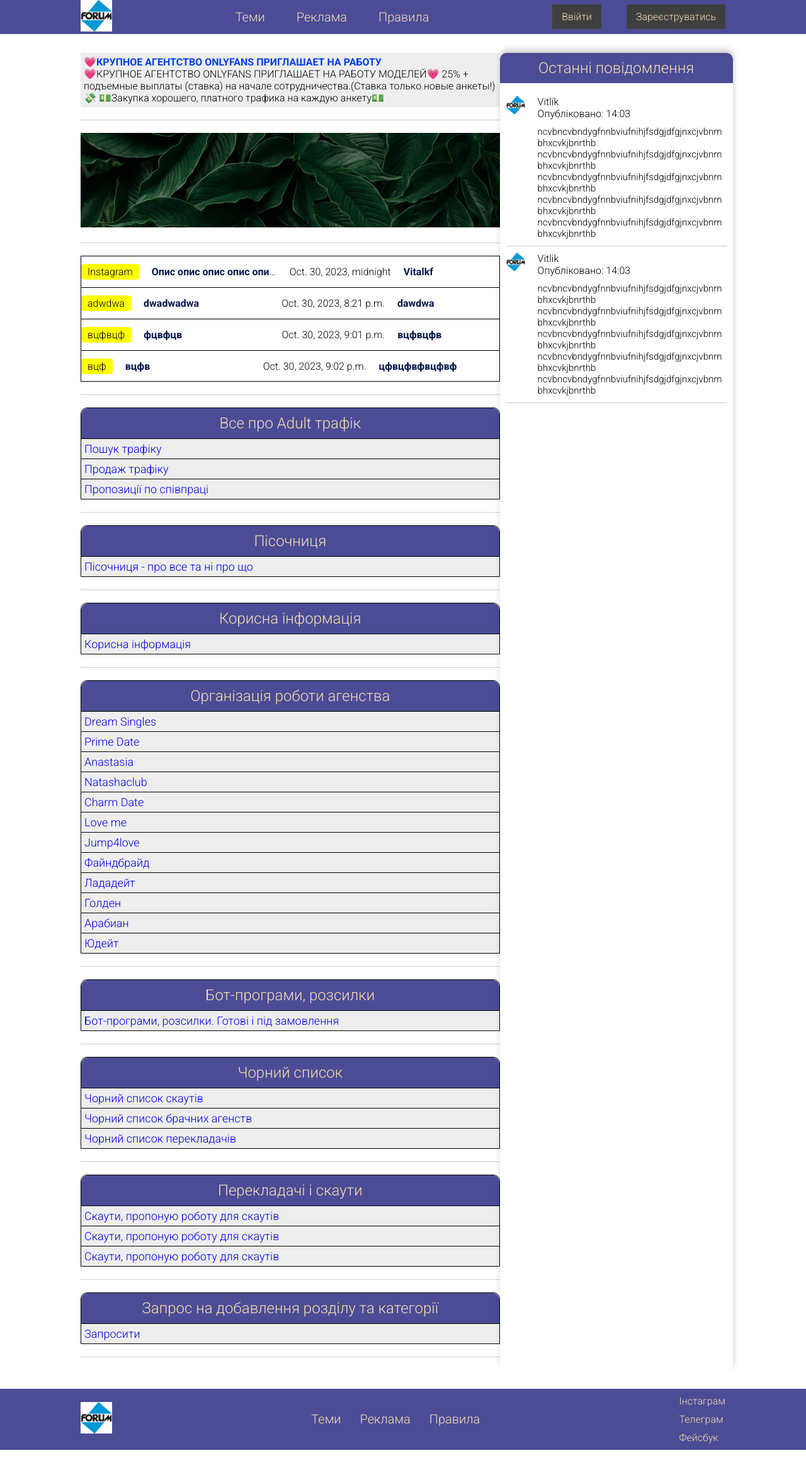
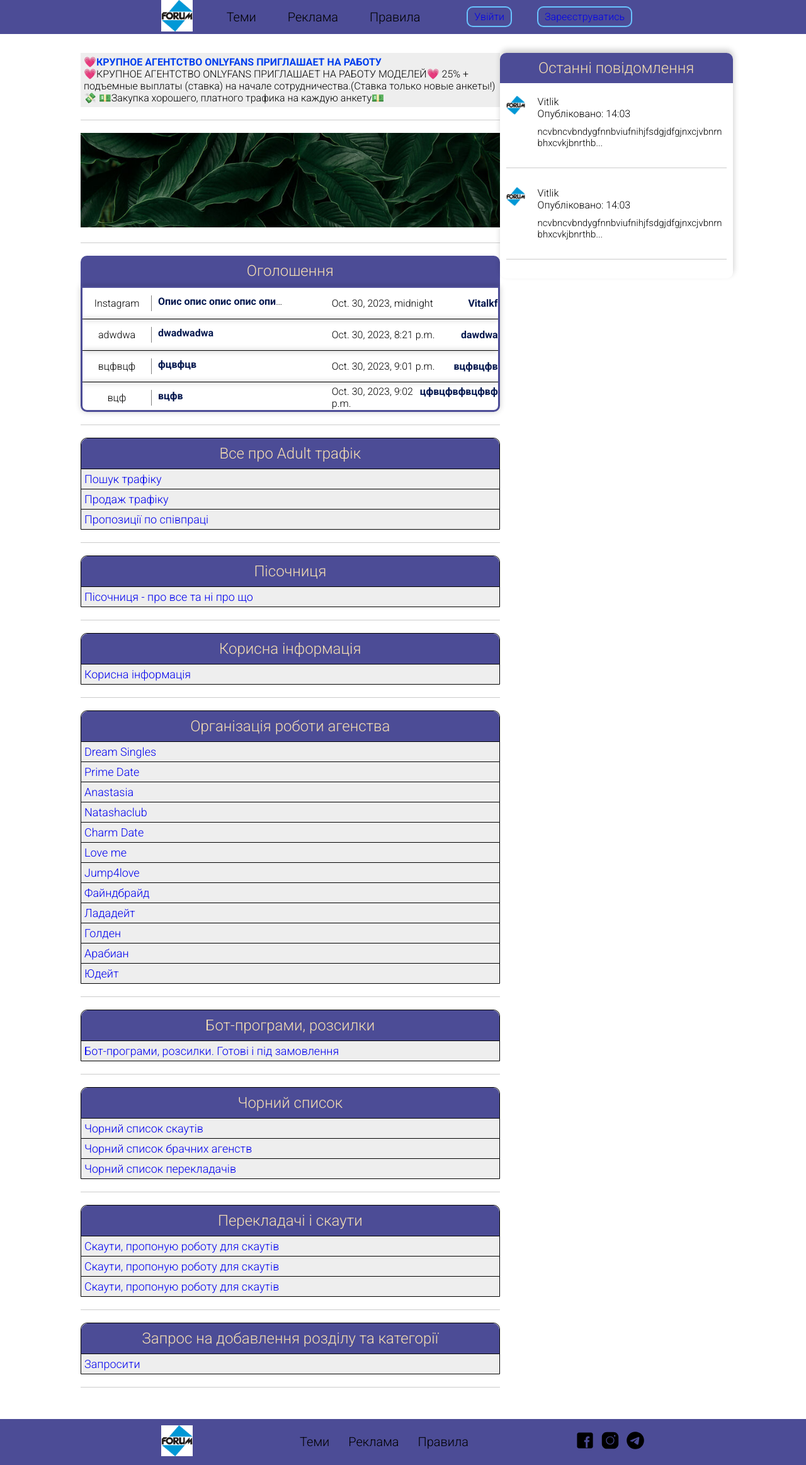
Before and after one commit to b7sj3o/forum_site, a Django app: page / in a window 1280 px wide. Shown: the whole page at 63% size. Before the commit the page ends 2302 px from the top, so only its background shows below. Run offline with Django 4.2, Linux system fonts and the light colour scheme; data comes from the database, SQL or seed files in the repository; both versions use the stored data as it was after the commit; some libraries are stand-ins or nearby versions.

Commit message:
styleMainPaige

```diff
--- a/forum_dj/forum/forum_pages/static/forum_pages/css/base.scss
+++ b/forum_dj/forum/forum_pages/static/forum_pages/css/base.scss
@@ -1,4 +1,4 @@
-
+$mainColor : rgb(76, 76, 150);
 *, *::before, *::after {
     font-family: "Roboto" sans-serif;;
     margin: 0;
@@ -35,8 +35,9 @@ h1,h2,h3,h4,h5,h6 {
     box-sizing: content-box;
 }
 .header{
-    background-color: rgb(76, 76, 150);
+    background-color: $mainColor;
     .container{
+        width: 60%;
         display: flex;
         justify-content: space-between;
         flex-direction: row;
@@ -50,30 +51,38 @@ h1,h2,h3,h4,h5,h6 {
     &__auth{
         display: flex;
         gap: 40px;
+        padding: 10px 20px;
+        cursor: pointer;
+        text-align: center;
+        text-decoration: none;
+        border-radius: 5px;
+        transition: background-color 0.3s, color 0.3s;
         a{
-            padding: 10px 15px;
             color: wheat;
-            background-color: rgb(63, 63, 63);
-            transition: all 0.3s ease-in-out;
-            &:hover{
-                color: violet;
-            }
+            padding: 5px 10px;
+            border: 2px solid rgb(105, 195, 255);
+            border-radius: 10px;
         }
     }
     &__links{
         display: flex;
         gap: 50px;
         a{
+            color: wheat;
             font-size: 20px;
-            color: wheat;
+            transition: all 0.5s ease;
+            &:hover{
+                color: rgb(255, 255, 158);
+            }
         }
     }
 }
 .footer{
     padding: 10px 0 ;
-    background-color: rgb(76, 76, 150);
+    background-color: $mainColor;
     margin-top: 30px;
     .container{
+        width: 60%;
         display: flex;
         justify-content: space-between;
         flex-direction: row;
@@ -86,22 +95,23 @@ h1,h2,h3,h4,h5,h6 {
     }
     &__contactus{
         display: flex;
-        flex-direction: column;
         gap: 10px;
-        a{
-            color: wheat;
-            transition: all 0.3s ease-in-out;
-            &:hover{
-                color: violet;
-            }
+        img{
+            width: 30px;
+            height: 30px;
+
         }
     }
     &__links{
         display: flex;
         gap: 30px;
         a{
+            color: black;
             font-size: 20px;
-            color: wheat;
+            transition: all 0.5s ease;
+            &:hover{
+                color: rgb(255, 255, 158);
+            }
         }
     }
 }
--- a/forum_dj/forum/forum_pages/static/forum_pages/css/index.scss
+++ b/forum_dj/forum/forum_pages/static/forum_pages/css/index.scss
@@ -1,9 +1,11 @@
+@import 'base';
+
 .main-title-text {
     text-align: center;
     font-size: 24px;
     padding: 10px 0;
     color: wheat;
-    background-color: rgb(76, 76, 150);
+    background-color: $mainColor;
     border-top-left-radius: 10px;
     border-top-right-radius: 10px;
 }
@@ -49,6 +51,7 @@
 .side__panel{
     box-shadow: 1px -5px 10px 0 rgba(0.2, 0.2, 0.2, 0.2);
     border-radius: 10px;
+    align-self: start;
 
     &-body{
         padding: 20px 10px 0px 10px;
@@ -74,6 +77,8 @@
         color: rgb(0, 0, 0);
     }
     &-text{
+        max-height: 100px;
+        overflow: hidden;
         width: 300px;
         margin-top: 10px;
         word-wrap: break-word;
@@ -86,24 +91,45 @@
         border-radius: 100%;
 
     }
-    .divider{
-        margin: 10px 0;
+    .divider {
+        margin: 30px 0;
     }
 
 }
-
 .advertisments{
     max-height: 200px;
     overflow-y: scroll;
-    border: #000 1px solid;
+    border: 3px solid $mainColor;
+    border-bottom-left-radius: 10px;
+    border-bottom-right-radius: 10px;
+    box-shadow: 0 0 10px rgba(0, 0, 0, 0.2);
+    &__title{
+        text-align: center;
+        font-size: 24px;
+        padding: 10px 0;
+        color: wheat;
+        background-color: $mainColor;
+        border-top-left-radius: 10px;
+        border-top-right-radius: 10px;
+    }
  }
 .advert{
      display: flex;
-     gap: 20px;
+     gap: 0px;
      align-items: center;
      min-height: 50px;
      border-bottom: 1px solid #000;
-
+     box-shadow: 0 0 10px rgba(0, 0, 0, 0.2);
+     &__first{
+        width: 60%;
+        display: inline-flex;
+     }
+     &__second{
+        width: 40%;
+        display: flex;
+        justify-content: space-between;
+        flex-direction: row;
+     }
      &__name{
         a{
             color: rgb(3, 23, 78);
@@ -116,18 +142,20 @@
         }
      }
      &__kind{
-        background-color: yellow;
         display: flex;
         padding: 3px 10px;
-        border-radius: 10%;
         justify-content: center;
         align-items: center;
+        margin-right: 10px;
+        width: 110px;
+        border-right: solid 1px rgba(0, 0, 0, 0.5);
+
     }
      &__link{
 
      }
      &__text{
-        width: 30%;
+        width: 50%;
         white-space: nowrap;
         overflow: hidden;
         text-overflow: ellipsis;
@@ -162,3 +190,19 @@
         }
     }
 }
+    /* Style for WebKit scrollbars */
+    .advertisments::-webkit-scrollbar {
+        width: 10px; /* Set the width of the scrollbar */
+    }
+
+    .advertisments::-webkit-scrollbar-track {
+        background: #f0f0f0; /* Track color */
+    }
+
+    .advertisments::-webkit-scrollbar-thumb {
+        background-color: rgb(59, 59, 112); /* Thumb color */ /* Rounded corners for the thumb */
+    }
+
+    .advertisments::-webkit-scrollbar-thumb:hover {
+        background-color: $mainColor; /* Thumb color on hover */
+    }
--- /dev/null
+++ b/forum_dj/forum/forum_pages/static/forum_pages/js/script.js
@@ -0,0 +1,7 @@
+const textContainers = document.querySelectorAll('.side__panel-text');
+
+textContainers.forEach(textContainer => {
+  if (textContainer.textContent.length > 100) {
+    textContainer.textContent = textContainer.textContent.slice(0, 100) + '...';
+  }
+});
--- a/forum_dj/forum/forum_pages/templates/forum_pages/base.html
+++ b/forum_dj/forum/forum_pages/templates/forum_pages/base.html
@@ -24,7 +24,7 @@
                 <a href="#">Правила</a>
             </nav>
             <div class="header__auth">
-                <a href="#">Ввійти</a>
+                <a href="#">Увійти</a>
                 <a href="#">Зареєструватись</a>
             </div>
         </div>
@@ -44,9 +44,9 @@
                 <a href="#">Правила</a>
             </div>
             <div class="footer__contactus">
-                <a href="#">Інстаграм</a>
-                <a href="#">Телеграм</a>
-                <a href="#">Фейсбук</a>
+                <a href="#"><img src="{% static 'forum_pages/img/facebook.svg'%}" alt=""></a>
+                <a href="#"><img src="{% static 'forum_pages/img/instagram.svg'%}" alt=""></a>
+                <a href="#"><img src="{% static 'forum_pages/img/telegram.svg'%}" alt=""></a>
             </div>
         </footer>
         </div>
--- a/forum_dj/forum/forum_pages/templates/forum_pages/index.html
+++ b/forum_dj/forum/forum_pages/templates/forum_pages/index.html
@@ -24,13 +24,18 @@
                         </section>
                         <div class="divider"></div>
 
+                        <div class="advertisments__title">Оголошення</div>
                         <section class="advertisments">
                             {% for i in advertisements %}
                                 <ul class="advert">
-                                    <li class="advert__kind">{{ i.title }}</li>
-                                    <li class="advert__text"><a href="#">{{ i.text }}</a></li>
-                                    <li class="advert__time">{{ i.time }}</li>
-                                    <li class="advert__name"><a href="">{{ i.name }}</a></li>
+                                    <div class="advert__first">
+                                        <li class="advert__kind">{{ i.title }}</li>
+                                        <li class="advert__text"><a href="#">{{ i.text }}</a></li>
+                                    </div>
+                                    <div class="advert__second">
+                                        <li class="advert__time">{{ i.time }}</li>
+                                        <li class="advert__name"><a href="">{{ i.name }}</a></li>
+                                    </div>
                                 </ul>
                             {% endfor %}
                         </section>
@@ -161,5 +166,5 @@
         </div>
     </div>
 
-
+<script src="{% static 'forum_pages/js/script.js'%}"></script>
 {% endblock %}
```
Also changed, not shown: forum_dj/forum/forum_pages/static/forum_pages/css/base.min.css (+1 -1 lines), forum_dj/forum/db.sqlite3, forum_dj/forum/forum_pages/static/forum_pages/css/index.min.css, forum_dj/forum/forum_pages/static/forum_pages/img/facebook.svg (added), forum_dj/forum/forum_pages/static/forum_pages/img/instagram.svg (added), forum_dj/forum/forum_pages/static/forum_pages/img/telegram.svg (added), 2 other files.
